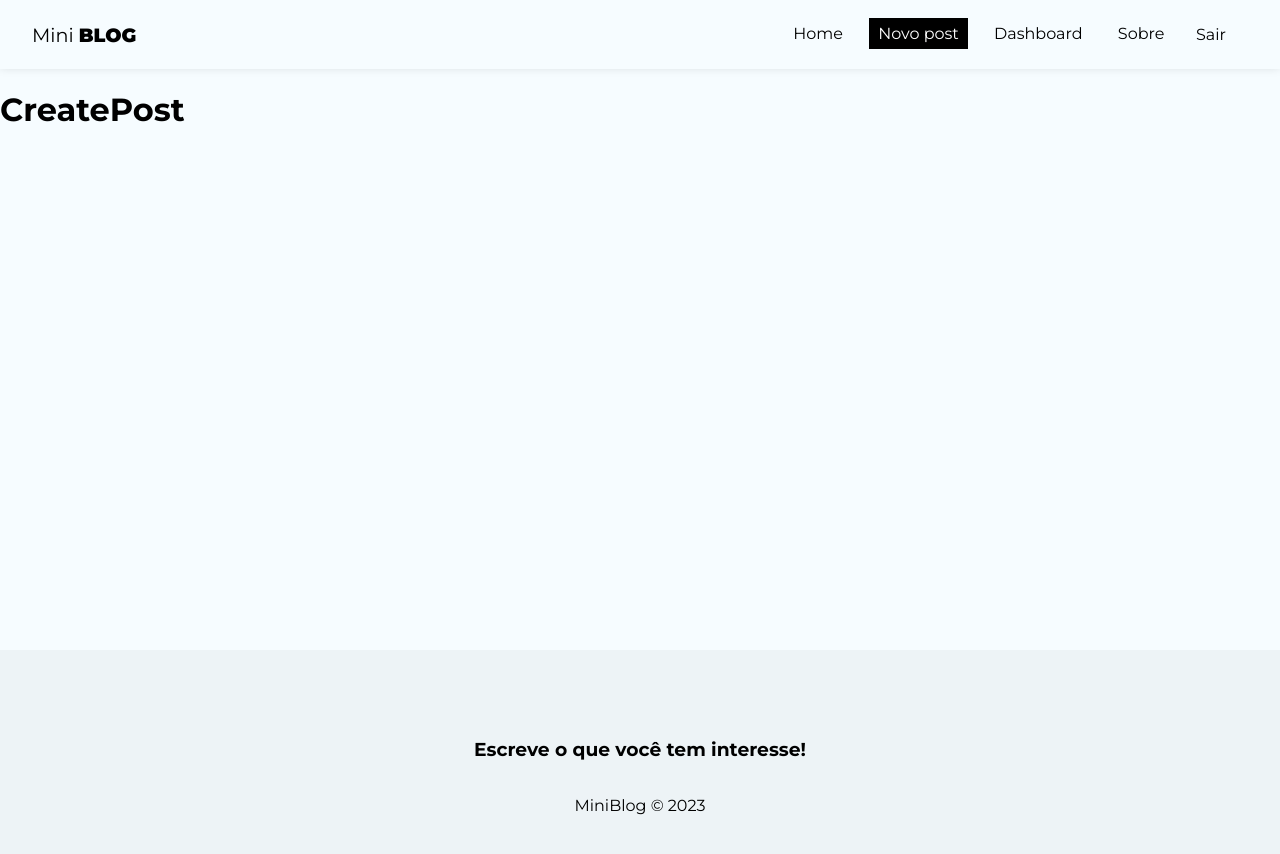
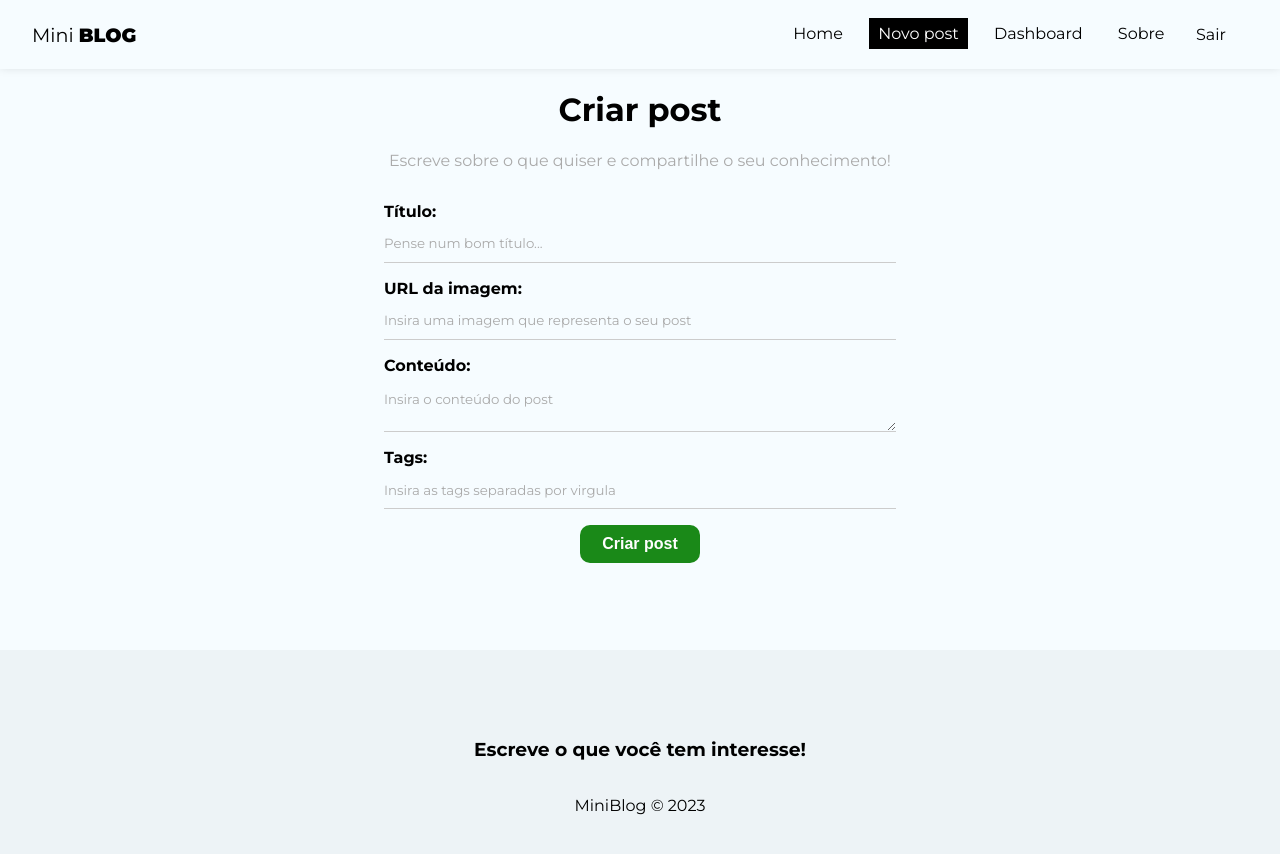
Before and after one commit to felippefsantana/mini-blog, a React (Create React App) app: page /posts/create in a window 1280 px wide. Shown: the top 854 px of the page. Built offline with nearby package versions, Linux system fonts and the light colour scheme; no server answers; sample sign-in values are in the browser's storage.

Commit message:
inserting documents

```diff
--- /dev/null
+++ b/src/hooks/useInsertDocument.js
@@ -0,0 +1,65 @@
+import { useState, useEffect, useReducer } from 'react';
+import { db } from '../firebase/config';
+import { collection, addDoc, Timestamp } from 'firebase/firestore';
+
+const initialState = {
+  loading: null,
+  error: null
+}
+
+const insertReducer = (state, action) => {
+  switch(action.type) {
+    case 'LOADING':
+      return { loading: true, error: null }
+    case 'INSERTED_DOC':
+      return { loading: false, error: null }
+    case 'ERROR':
+      return { loading: false, error: action.payload }
+    default:
+      return state;
+  }
+}
+
+export const useInsertDocument = (docCollection) => {
+  const [response, dispatch] = useReducer(insertReducer, initialState);
+
+  //deal with memory leak
+  const [cancelled, setCancelled] = useState(false);
+
+  const checkCancelBeforeDispatch = (action) => {
+    if (!cancelled) {
+      dispatch(action);
+    }
+  }
+
+  const insertDocument = async (document) => {
+    checkCancelBeforeDispatch({
+      type: 'LOADING'
+    });
+
+    try {
+      const newDocument = { ...document, createdAt: Timestamp.now() };
+
+      const insertedDocument = await addDoc(
+        collection(db, docCollection),
+        newDocument
+      );
+
+      checkCancelBeforeDispatch({
+        type: 'INSERTED_DOC',
+        payload: insertedDocument
+      });
+    } catch (error) {
+      checkCancelBeforeDispatch({
+        type: 'ERROR',
+        payload: error.message
+      });
+    }
+  }
+
+  useEffect(() => {
+    return () => setCancelled(true);
+  }, []);
+
+  return { insertDocument, response }
+}
--- a/src/pages/CreatePost/CreatePost.js
+++ b/src/pages/CreatePost/CreatePost.js
@@ -1,9 +1,100 @@
 import styles from './CreatePost.module.css';
 
+import { useState } from 'react';
+import { useNavigate } from 'react-router-dom';
+import { useAuthValue } from '../../contexts/AuthContext';
+import { useInsertDocument } from '../../hooks/useInsertDocument';
+
 const CreatePost = () => {
+  const [title, setTitle] = useState('');
+  const [image, setImage] = useState('');
+  const [body, setBody] = useState('');
+  const [tags, setTags] = useState([]);
+  const [formError, setFormError] = useState('');
+
+  const { user } = useAuthValue();
+
+  const { insertDocument, response } = useInsertDocument('posts');
+
+  const handleSubmit = (e) => {
+    e.preventDefault();
+    setFormError('');
+
+    // validar imagem URL
+
+    // criar o array de tags
+
+    // checar todos os valores
+
+    insertDocument({
+      title,
+      image,
+      body,
+      tags,
+      uid: user.uid,
+      createdBy: user.displayName
+    });
+
+    // redirect to home page
+  }
+
   return (
-    <div>
-      <h1>CreatePost</h1>
+    <div className={styles.create_post}>
+      <h1>Criar post</h1>
+      <p>Escreve sobre o que quiser e compartilhe o seu conhecimento!</p>
+      <form onSubmit={handleSubmit}>
+        <label>
+          <span>Título:</span>
+          <input
+            type="text"
+            name="title"
+            required
+            placeholder='Pense num bom título...'
+            onChange={(e) => setTitle(e.target.value)}
+            value={title}
+          />
+        </label>
+
+        <label>
+          <span>URL da imagem:</span>
+          <input
+            type="text"
+            name="image"
+            required
+            placeholder='Insira uma imagem que representa o seu post'
+            onChange={(e) => setImage(e.target.value)}
+            value={image}
+          />
+        </label>
+
+        <label>
+          <span>Conteúdo:</span>
+          <textarea
+            name="body"
+            required
+            placeholder='Insira o conteúdo do post'
+            onChange={(e) => setBody(e.target.value)}
+            value={body}
+          ></textarea>
+        </label>
+
+        <label>
+          <span>Tags:</span>
+          <input
+            type="text"
+            name="tags"
+            required
+            placeholder='Insira as tags separadas por virgula'
+            onChange={(e) => setTags(e.target.value)}
+            value={tags}
+          />
+        </label>
+
+        {!response.loading && <button className="btn">Criar post</button>}
+        {response.loading && <button className="btn" disabled>Aguarde...</button>}
+
+        {response.error && <p className="error">{response.error}</p>}
+      </form>
     </div>
   )
 }
--- a/src/pages/CreatePost/CreatePost.module.css
+++ b/src/pages/CreatePost/CreatePost.module.css
@@ -0,0 +1,12 @@
+.create_post {
+  text-align: center;
+}
+
+.create_post h2 {
+  font-size: 2.2em;
+}
+
+.create_post p {
+  color: #aaa;
+  margin-bottom: 2em;
+}
```
